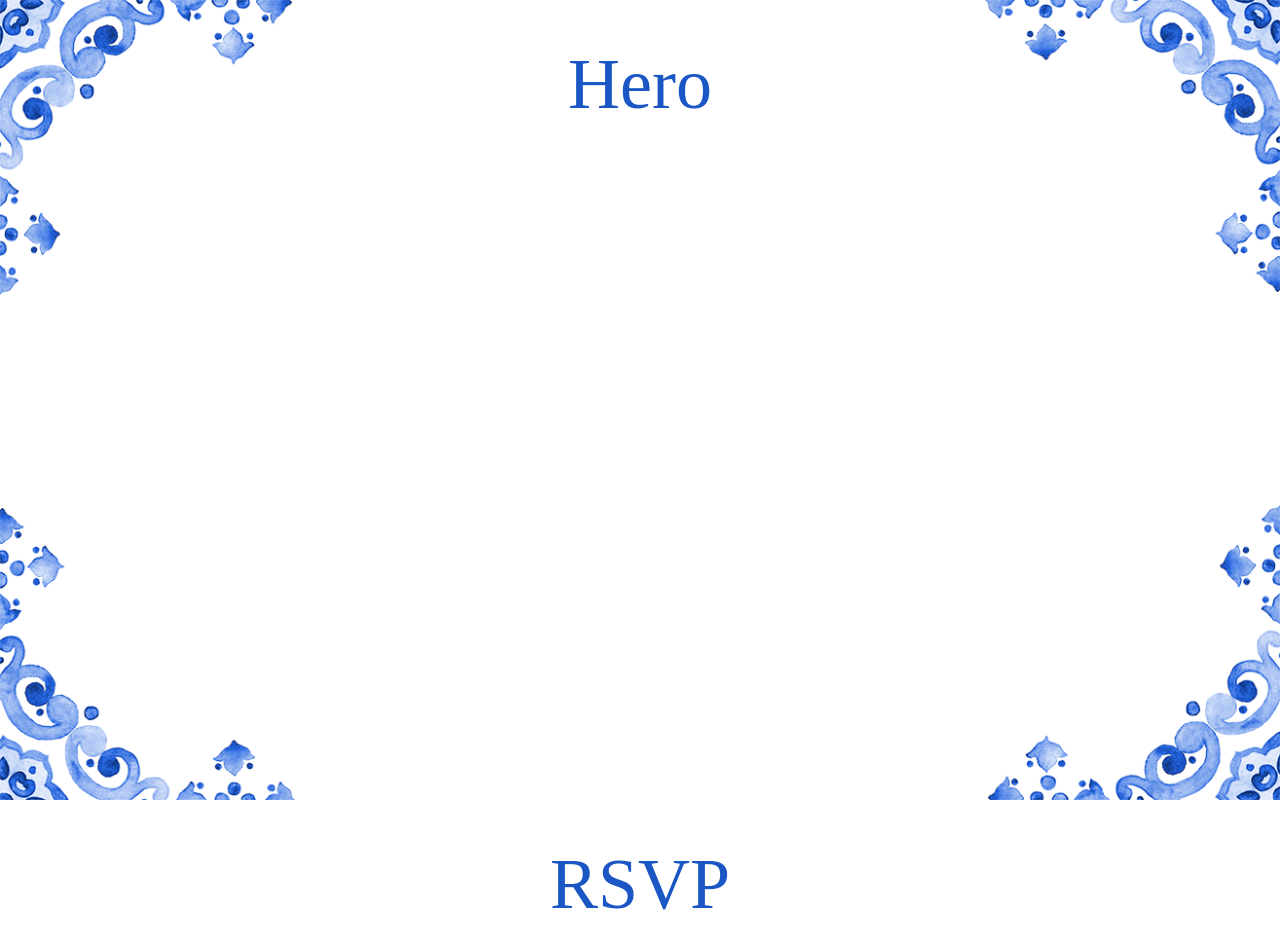
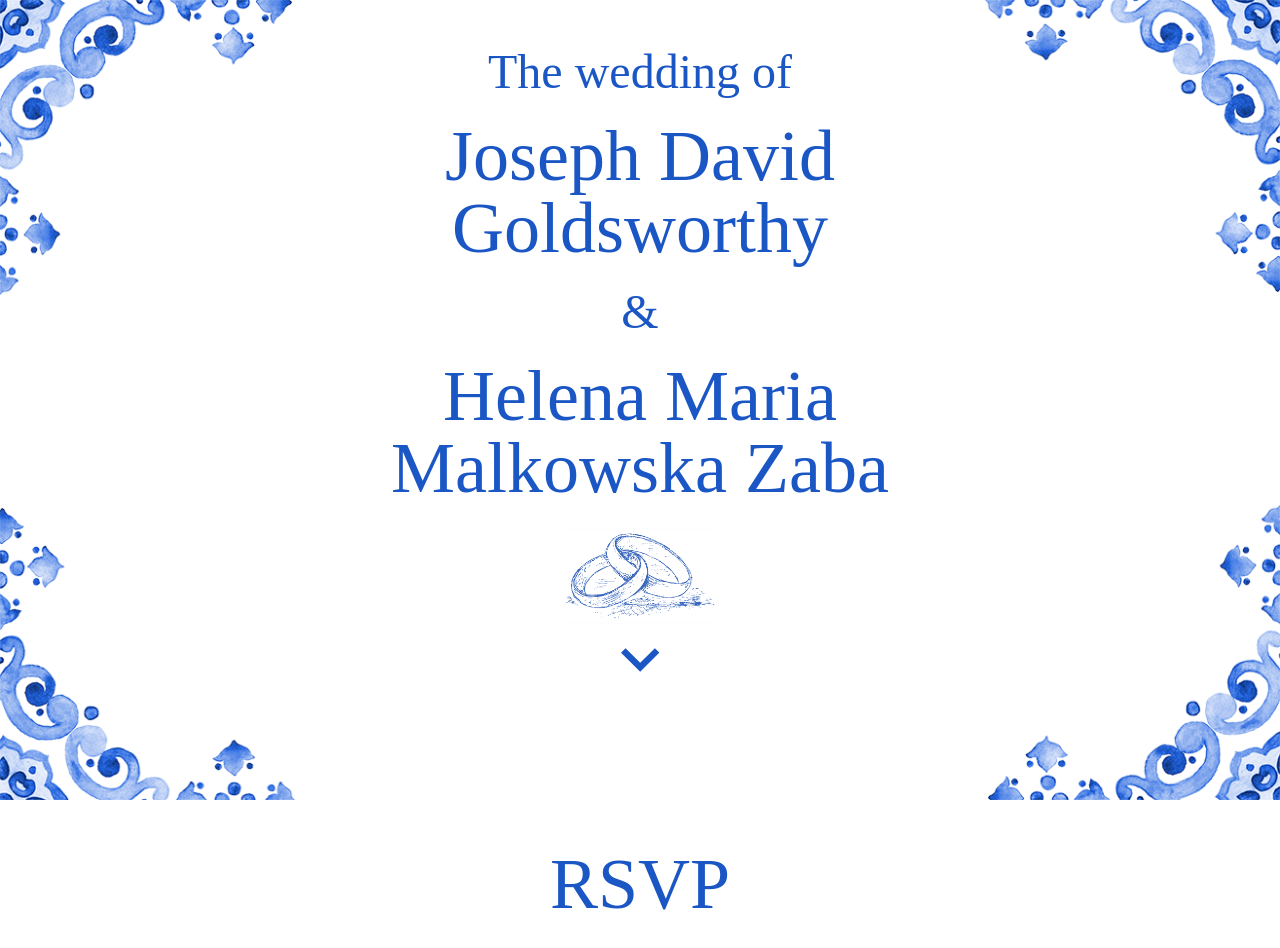
Before and after one commit to nath-codes/jelena, a React (Create React App) app: page / in a window 1280 px wide. Shown: the top 948 px of the page. Built offline with nearby package versions, Linux system fonts and the light colour scheme; no server answers; a web font is replaced by a local one.

Commit message:
added Hero component

```diff
--- a/src/components/Hero.jsx
+++ b/src/components/Hero.jsx
@@ -1,11 +1,58 @@
 import React from "react";
-import Heading from "./Heading";
+import styled from "styled-components";
+import { hideVisually } from "polished";
 import Section from "./Section";
+import rings from "../assets/img/rings.png";
+import Arrow from "./Arrow";
+import spacer from "../mixins/spacer";
+
+const HeroText = styled.div`
+  color: ${props => props.theme.colors.delftBlue};
+  font-family: ${props => props.theme.fonts.heading};
+  font-size: ${props => (props.size === "large" ? spacer(3) : spacer(2))};
+  font-weight: 400;
+  line-height: ${props => (props.size === "large" ? 1 : 1)};
+  margin-bottom: ${spacer(1)};
+  text-align: center;
+
+  &:last-child {
+    margin-bottom: 0;
+  }
+`;
+
+const StyledH1 = styled.h1`
+  ${hideVisually()};
+`;
+
+const StyledHero = Section.extend`
+  .arrow {
+    margin-bottom: ${spacer(1)};
+  }
+`;
+
+const ImageWrapper = styled.div`
+  height: ${spacer(4)};
+  margin-bottom: ${spacer(1)};
+`;
 
 const Hero = () => (
-  <Section>
-    <Heading>Hero</Heading>
-  </Section>
+  <StyledHero>
+    <StyledH1>Jelena wedding information</StyledH1>
+    <HeroText>The wedding of</HeroText>
+
+    <HeroText size="large">
+      Joseph David<br />Goldsworthy
+    </HeroText>
+    <HeroText>&amp;</HeroText>
+    <HeroText size="large">
+      Helena Maria<br />Malkowska Zaba
+    </HeroText>
+
+    <ImageWrapper>
+      <img src={rings} alt="" />
+    </ImageWrapper>
+    <Arrow className="arrow" />
+  </StyledHero>
 );
 
 export default Hero;
```
Also changed, not shown: src/assets/img/rings.png (added).
